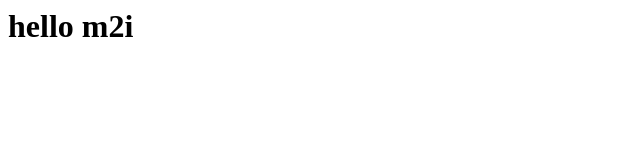
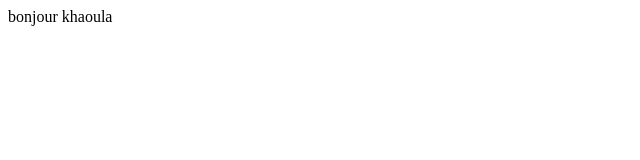
Before and after one commit to khaoulaItro/khaoulaItro.github.io, a plain HTML site: page index.html in a window 1280 px wide. Shown: the whole page, without its empty margins (0-640 px from the left). Drawn offline with Linux system fonts and the light colour scheme.

Commit message:
Ajout de la page d'accueil de l'admin

```diff
--- a/index.html
+++ b/index.html
@@ -1 +1 @@
-<h1>hello m2i</h1>
+<p> bonjour khaoula </p>
```
Also changed, not shown: admin-home.html (added, +1 -0 lines).
